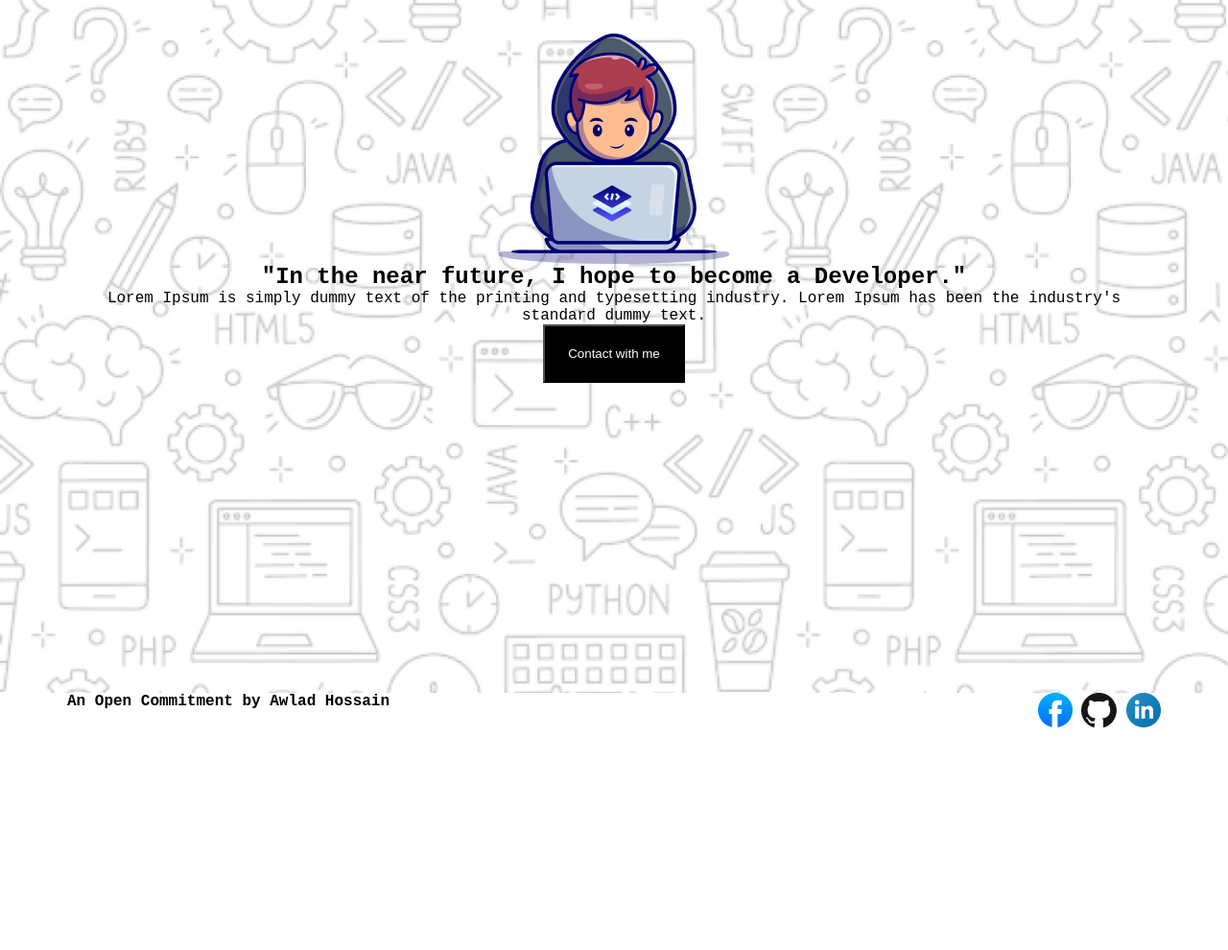
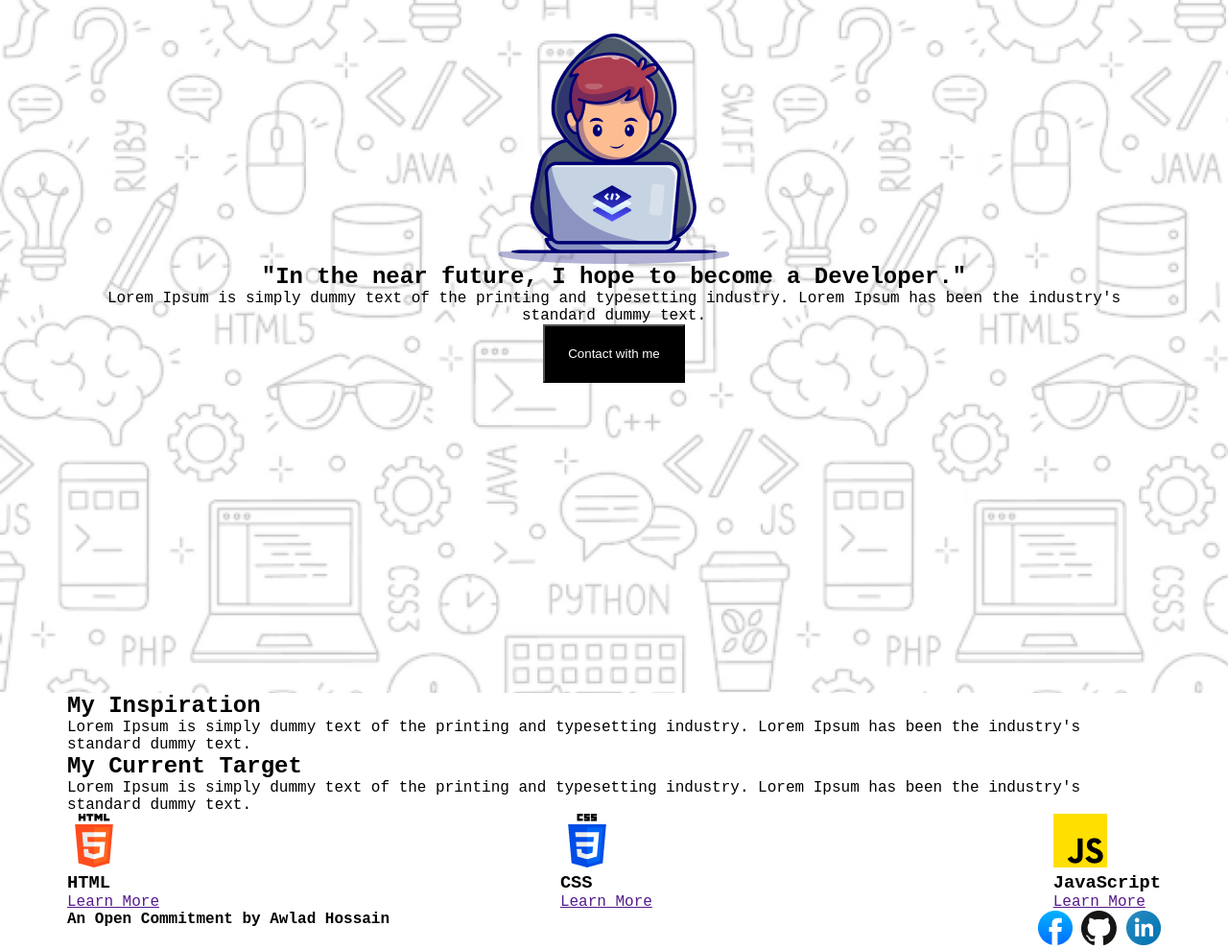
Before and after one commit to AmitKumarSutradhar/challenge-begin, a plain HTML site: page index.html in a window 1280 px wide. Shown: the whole page at 96% size. Before the commit the page ends 800 px from the top, so only its background shows below. Drawn offline with Linux system fonts and the light colour scheme; a web font is replaced by a local one.

Commit message:
Inspiration and Current Target Structer design

```diff
--- a/index.html
+++ b/index.html
@@ -20,7 +20,45 @@
         </section>
     </header>
     <main>
+        <!--   My Inspiration Section Start -->
+        <section id="inspiration" class="inspiration">
+            <div class="container">
+                <h2 class="section-title">My Inspiration</h2>
+                <p class="section-sub-title">Lorem Ipsum is simply dummy text of the printing and typesetting industry. Lorem Ipsum has been the industry's standard dummy text.</p>
+                <div class="">
 
+                </div>
+            </div>
+        </section>
+        <!--   My Inspiration Section End -->
+        <!--   My Inspiration Section Start -->
+        <section id="current-target" class="current-target">
+            <div class="container">
+                <h2 class="section-title">My Current Target</h2>
+                <p class="section-sub-title">Lorem Ipsum is simply dummy text of the printing and typesetting industry. Lorem Ipsum has been the industry's standard dummy text.</p>
+                <div class="cards flex">
+                    <div class="card card-html">
+                        <img src="assets/html.png" alt="">
+                        <h3>HTML</h3>
+                        <p></p>
+                        <a href="">Learn More</a>
+                    </div>
+                    <div class="card card-css">
+                        <img src="assets/css.png" alt="">
+                        <h3>CSS</h3>
+                        <p></p>
+                        <a href="">Learn More</a>
+                    </div>
+                    <div class="card card-jabascript">
+                        <img src="assets/js.png" alt="">
+                        <h3>JavaScript</h3>
+                        <p></p>
+                        <a href="">Learn More</a>
+                    </div>
+                </div>
+            </div>
+        </section>
+        <!--   My Inspiration Section End -->
     </main>
     <footer>
         <div class="container flex footer-content">
--- a/styles/style.css
+++ b/styles/style.css
@@ -13,6 +13,9 @@ body{
 }
 .flex{
     display: flex;
+}
+.cards{
+ justify-content: space-between;
 }
 .btn-primary{
 
@@ -35,6 +38,9 @@ body{
     text-align: center;
 }
 
+/* Current Target CSS*/
+
+
 /*Footer CSS*/
 footer{
     /*background-color: #0D1321;*/
```
